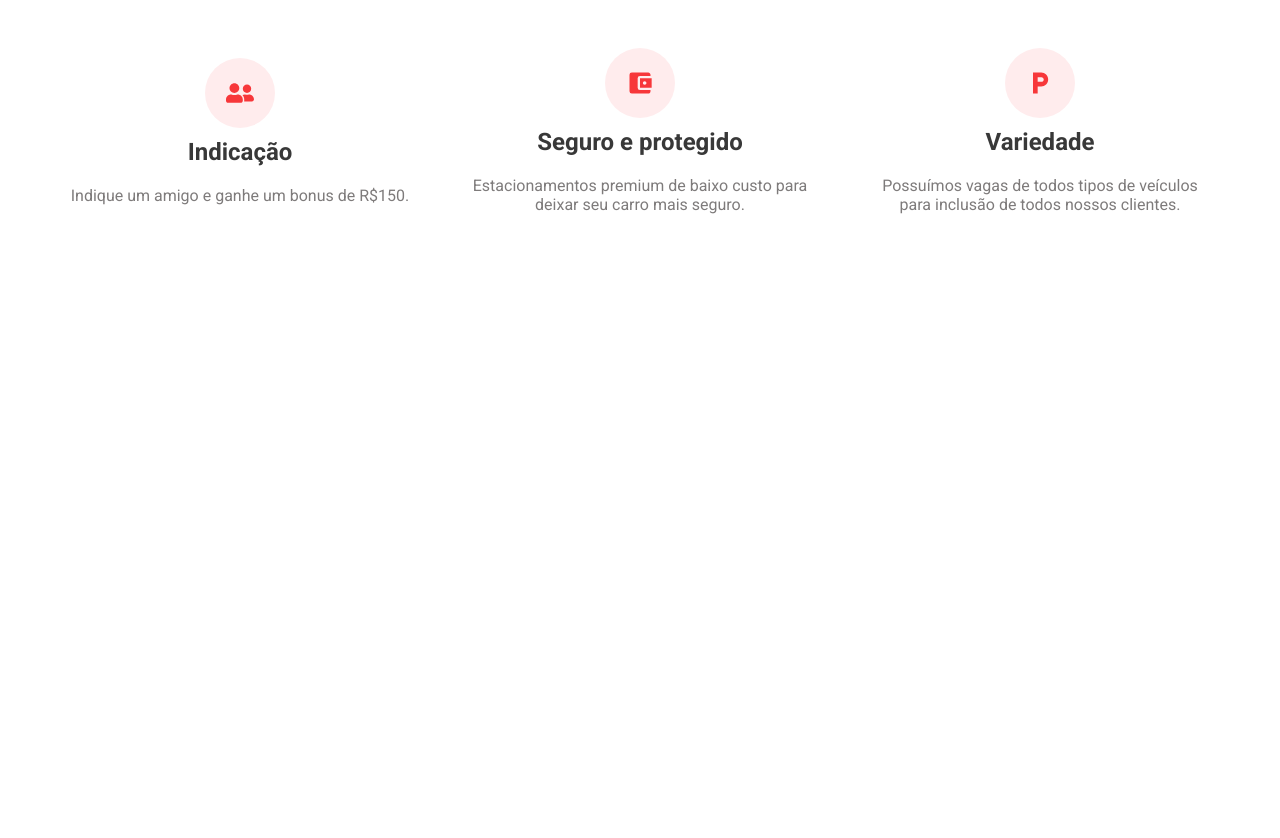
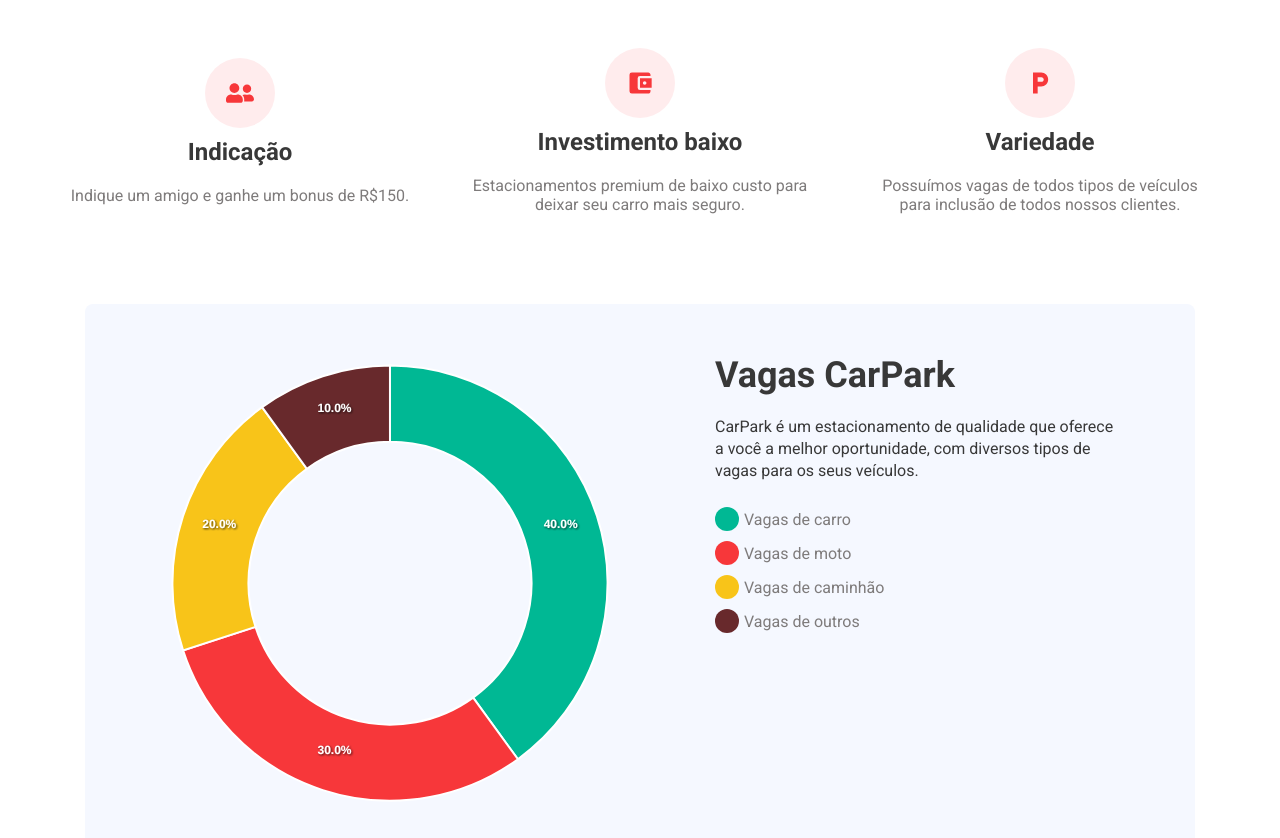
Before and after one commit to joaogabrielramos28/carPark, a Next.js app: page / in a window 1280 px wide. Shown: the part 1346-2184 px from the top of the page. Before the commit the page ends 1560 px from the top, so only its background shows below. Built offline with nearby package versions, Linux system fonts and the light colour scheme.

Commit message:
feat: chart of spot type on home page

```diff
--- a/package.json
+++ b/package.json
@@ -9,10 +9,12 @@
     "lint": "next lint"
   },
   "dependencies": {
+    "apexcharts": "^3.35.0",
     "firebase": "^9.6.10",
     "next": "12.1.0",
     "nookies": "^2.5.2",
     "react": "17.0.2",
+    "react-apexcharts": "^1.4.0",
     "react-dom": "17.0.2",
     "react-icons": "^4.3.1",
     "styled-components": "^5.3.5"
--- a/src/components/AppInfo/AppInfo.tsx
+++ b/src/components/AppInfo/AppInfo.tsx
@@ -42,7 +42,7 @@ const AppInfo = () => {
           />
           <Features
             icon={MdAccountBalanceWallet}
-            title={"Seguro e protegido"}
+            title={"Investimento baixo"}
             description={
               "Estacionamentos premium de baixo custo para deixar seu carro mais seguro. "
             }
--- /dev/null
+++ b/src/components/ClientsApprove/ClientsApprove.tsx
@@ -0,0 +1,73 @@
+import React from "react";
+import { ApexOptions } from "apexcharts";
+import {
+  Container,
+  CharWrapper,
+  Content,
+  InfoContainer,
+  Title,
+  Subtitle,
+  Legend,
+  LegendItem,
+  Color,
+  Name,
+} from "./styles";
+import dynamic from "next/dynamic";
+
+const Chart = dynamic(() => import("react-apexcharts"), { ssr: false });
+
+const options: ApexOptions = {
+  labels: [
+    "Vagas de carro",
+    "Vagas de moto",
+    "Vagas de caminhão",
+    "Vagas de outros",
+  ],
+  series: [40, 30, 20, 10],
+  colors: ["#00b894", "#F7373A", "#f8c419", "#68292c"],
+  legend: { show: false },
+};
+
+const ClientsApprove = () => {
+  return (
+    <Container>
+      <Content>
+        <CharWrapper>
+          <Chart
+            type="donut"
+            width={550}
+            options={options}
+            series={options.series}
+          />
+        </CharWrapper>
+        <InfoContainer>
+          <Title>Vagas CarPark</Title>
+          <Subtitle>
+            CarPark é um estacionamento de qualidade que oferece a você a melhor
+            oportunidade, com diversos tipos de vagas para os seus veículos.
+          </Subtitle>
+
+          <Legend>
+            <LegendItem>
+              <Color optionColor={"#00b894"} />
+              <Name>Vagas de carro</Name>
+            </LegendItem>
+            <LegendItem>
+              <Color optionColor={"#F7373A"} />
+              <Name>Vagas de moto</Name>
+            </LegendItem>
+            <LegendItem>
+              <Color optionColor={"#f8c419"} />
+              <Name>Vagas de caminhão</Name>
+            </LegendItem>
+            <LegendItem>
+              <Color optionColor={"#68292c"} />
+              <Name>Vagas de outros</Name>
+            </LegendItem>
+          </Legend>
+        </InfoContainer>
+      </Content>
+    </Container>
+  );
+};
+export default ClientsApprove;
--- /dev/null
+++ b/src/components/ClientsApprove/styles.ts
@@ -0,0 +1,76 @@
+import styled from "styled-components";
+
+interface LegendItemColorProps {
+  optionColor: string;
+}
+
+export const Container = styled.div`
+  padding: 0 96px;
+  margin: 90px 0;
+  display: flex;
+  align-items: center;
+  justify-content: center;
+  flex-direction: column;
+`;
+
+export const CharWrapper = styled.div`
+  display: flex;
+  align-items: center;
+  justify-content: center;
+`;
+
+export const Content = styled.div`
+  display: grid;
+  flex: 1;
+  grid-template-columns: 1fr 450px;
+  gap: 50px;
+  justify-content: center;
+  background: #f5f8ff;
+  border-radius: 8px;
+  padding: 50px 30px;
+`;
+export const InfoContainer = styled.div`
+  display: flex;
+  flex-direction: column;
+  align-items: flex-start;
+  justify-content: flex-start;
+`;
+export const Title = styled.h3`
+  font-size: 36px;
+  color: ${({ theme }) => theme.colors.title};
+
+  margin-bottom: 20px;
+`;
+export const Subtitle = styled.p`
+  max-width: 400px;
+  color: ${({ theme }) => theme.colors.title};
+  line-height: 22px;
+`;
+
+export const Legend = styled.div`
+  margin-top: 20px;
+  width: 100%;
+  display: flex;
+  align-items: flex-start;
+  justify-content: center;
+  flex-direction: column;
+`;
+export const LegendItem = styled.div`
+  margin: 5px 0;
+  display: flex;
+  align-items: center;
+  justify-content: center;
+  flex-direction: row;
+`;
+
+export const Color = styled.div<LegendItemColorProps>`
+  width: 24px;
+  height: 24px;
+  border-radius: 50%;
+  background-color: ${({ optionColor }) => optionColor};
+  margin-right: 5px;
+`;
+
+export const Name = styled.span`
+  color: ${({ theme }) => theme.colors.text};
+`;
--- a/src/pages/index.tsx
+++ b/src/pages/index.tsx
@@ -6,6 +6,7 @@ import Hero from "../components/Hero/Hero";
 import InfoGroup from "../components/InfoGroup/InfoGroup";
 import { Container, InfoGroupContainer } from "../styles/pages/home/styles";
 import { MdSecurity } from "react-icons/md";
+import ClientsApprove from "../components/ClientsApprove/ClientsApprove";
 const Home: NextPage = () => {
   return (
     <Container>
@@ -16,6 +17,8 @@ const Home: NextPage = () => {
       </InfoGroupContainer>
 
       <AppInfo />
+
+      <ClientsApprove />
     </Container>
   );
 };
```
Also changed, not shown: 1 other file (tests, documents, lock files or other folders).
